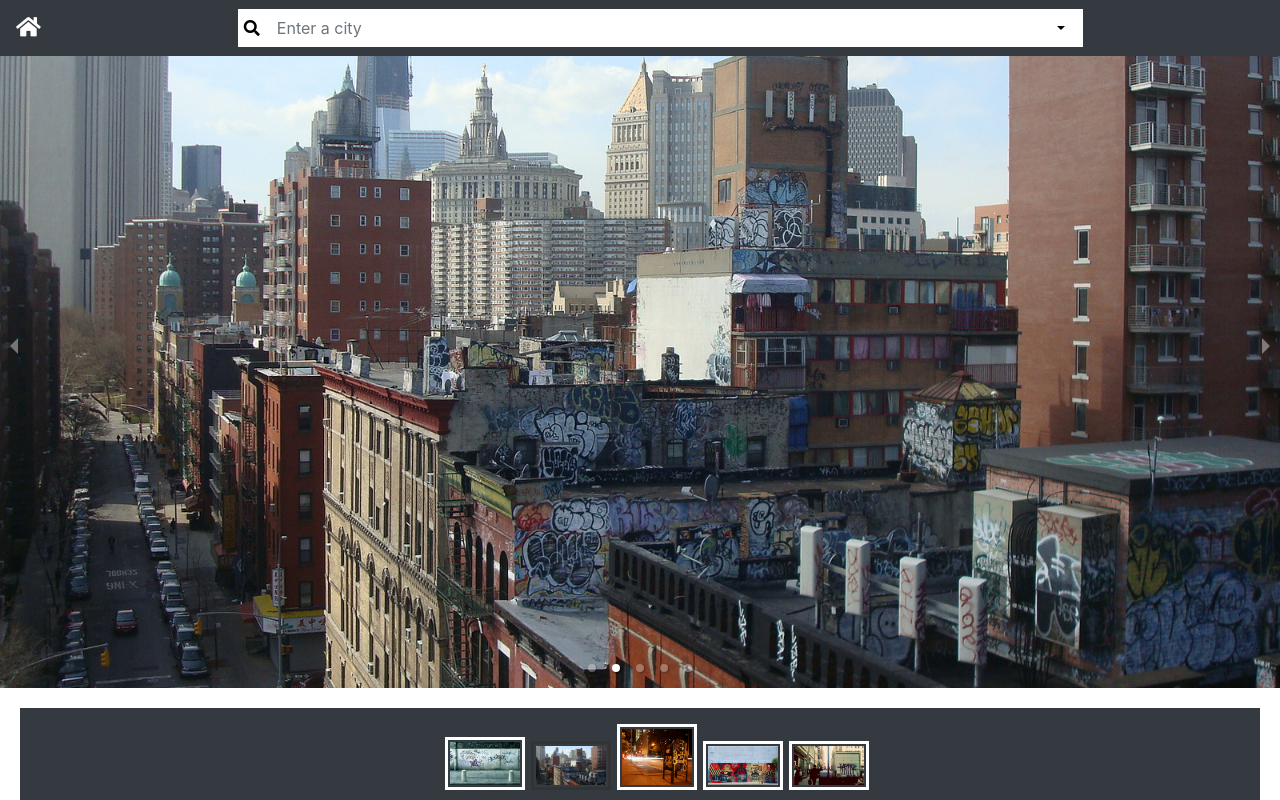
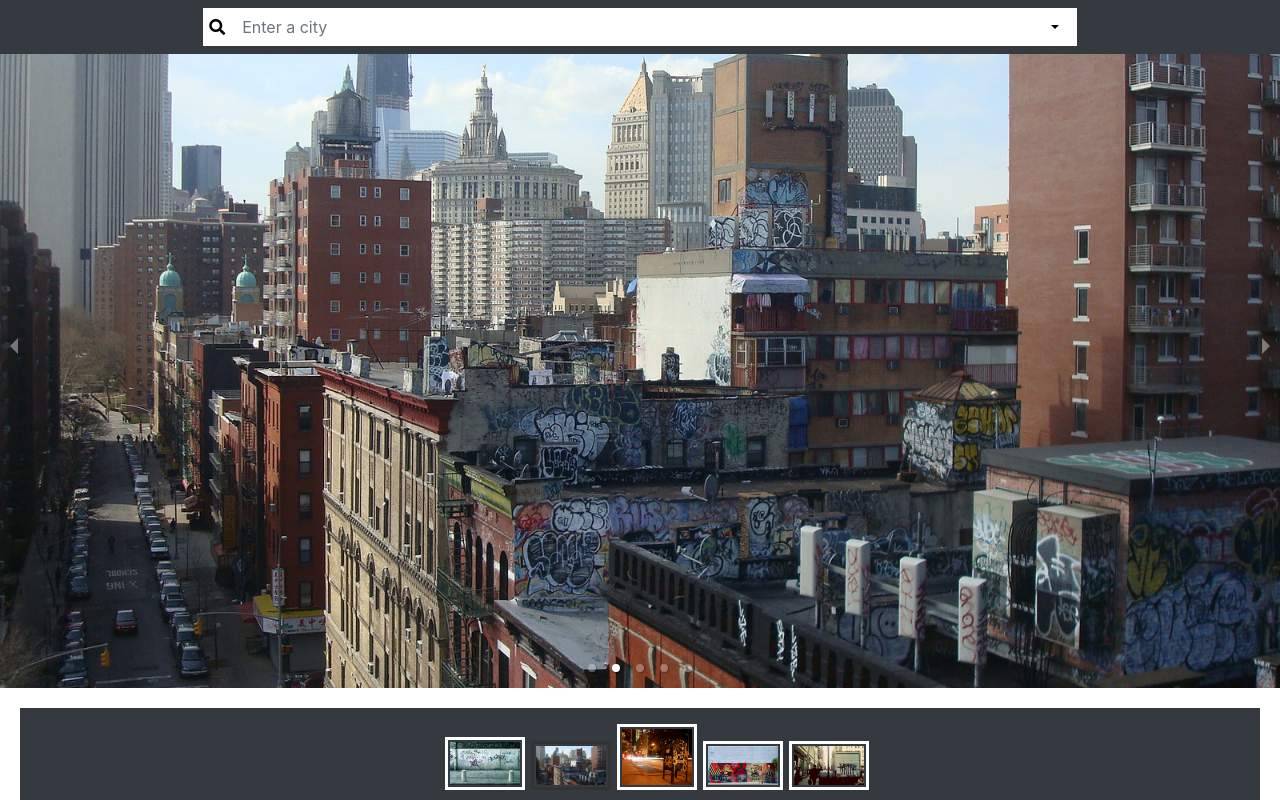
Before and after one commit to Ajsalemo/Graffiti, a React (Create React App) app: page / in a window 1280 px wide. Shown: the top 800 px of the page. Built offline with nearby package versions, Linux system fonts and the light colour scheme.

Commit message:
removed redundant icon

```diff
--- a/src/components/navbar/navbar.js
+++ b/src/components/navbar/navbar.js
@@ -3,7 +3,6 @@
 
 import React, { Component } from 'react';
 import { connect } from "react-redux";
-import { Link } from 'react-router-dom';
 import { Field, reduxForm } from "redux-form";
 
 // Actions
@@ -124,8 +123,6 @@ class Navbar extends Component {
 
         return (
             <nav className="navbar navbar-light bg-dark fixed-top">
-                <Link to="/" className="navbar-brand"><i className="fas fa-home"></i></Link>
-
                 {
                     loading
                         ?
--- a/src/css/sass.css
+++ b/src/css/sass.css
@@ -15,10 +15,6 @@ nav .nav-form-input {
   nav .nav-form-input {
     flex-basis: 70%;
   }
-}
-nav .fa-home {
-  color: #fff;
-  font-size: 1.1em;
 }
 nav button,
 nav .input-group-text {
--- a/src/scss/components/_navbar.scss
+++ b/src/scss/components/_navbar.scss
@@ -17,11 +17,6 @@ nav {
                 flex-basis: 70%;
             }
         }
-    }
-
-    .fa-home {
-        color: $color-primary;
-        font-size: 1.1em;
     }
 
     button,
```
Also changed, not shown: 1 other file (tests, documents, lock files or other folders).
